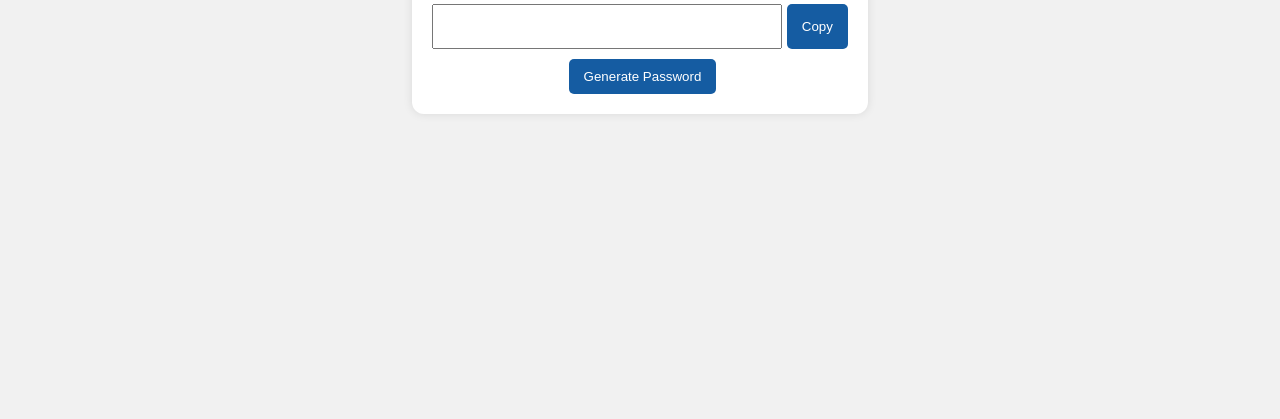
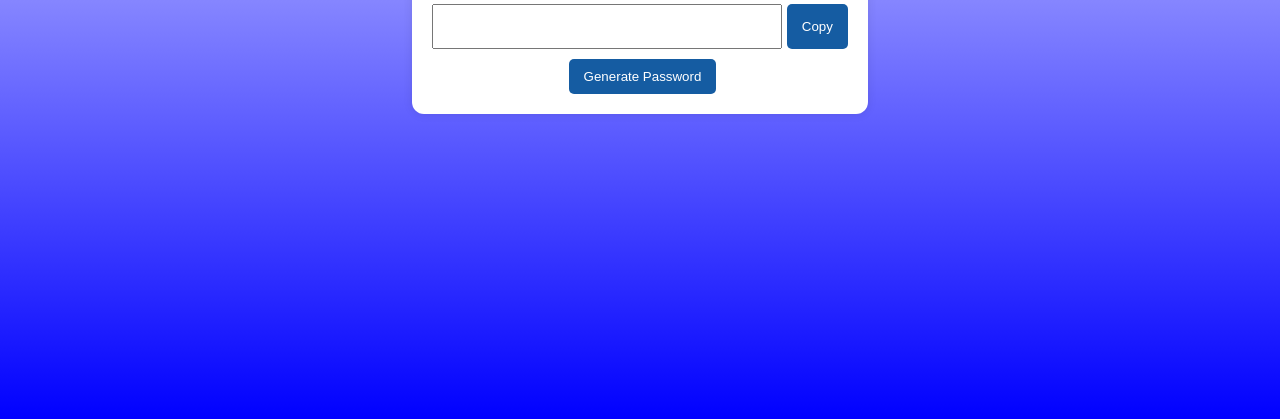
Before and after one commit to carltonjohnson1/random-password-generator, a plain HTML site: page index.html in a window 1280 px wide. Shown: the part 381-800 px from the top of the page. Drawn offline with Linux system fonts and the light colour scheme.

Commit message:
adjusted on of the classes

```diff
--- a/style.css
+++ b/style.css
@@ -7,7 +7,7 @@
 
 body {
     font-family: 'Trebuchet MS', sans-serif;
-    background-color: #f1f1f1;
+    background: linear-gradient(white, blue);
     display: flex;
     justify-content: center;
     align-items: center;
@@ -24,6 +24,7 @@ h1 {
     border-radius: 12px;
     box-shadow: 0 0 10px rgba(0,0,0,0.1);
     text-align: center;
+    margin: 0px 15px;
 }
 
 .password-box {
@@ -54,7 +55,6 @@ button:hover {
 
 .copied {
     visibility: hidden;
-    min-width: 160px;
     background-color: #333;
     color: #fff;
     text-align: center;
```
